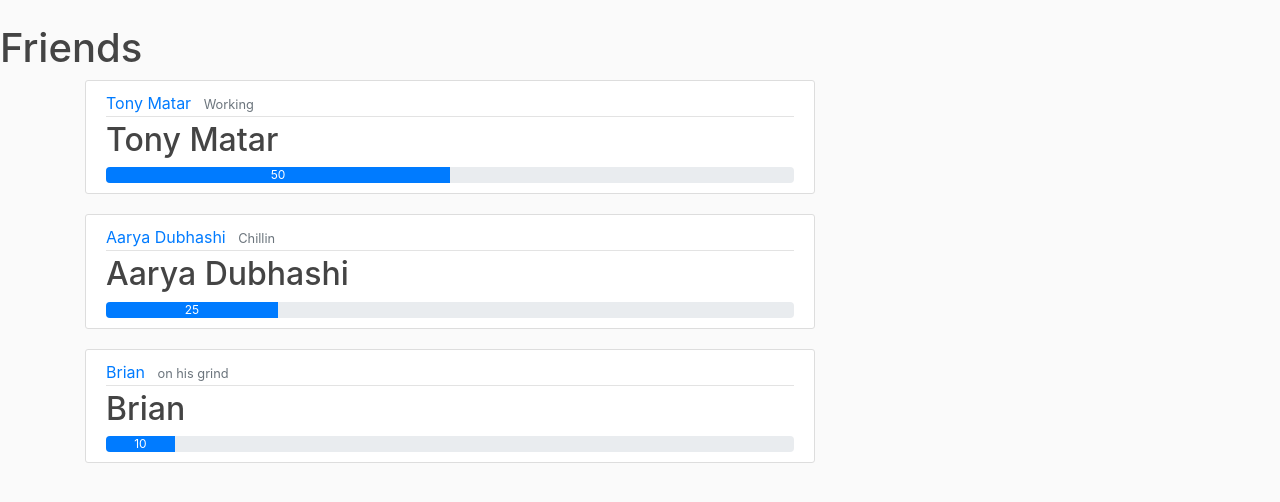
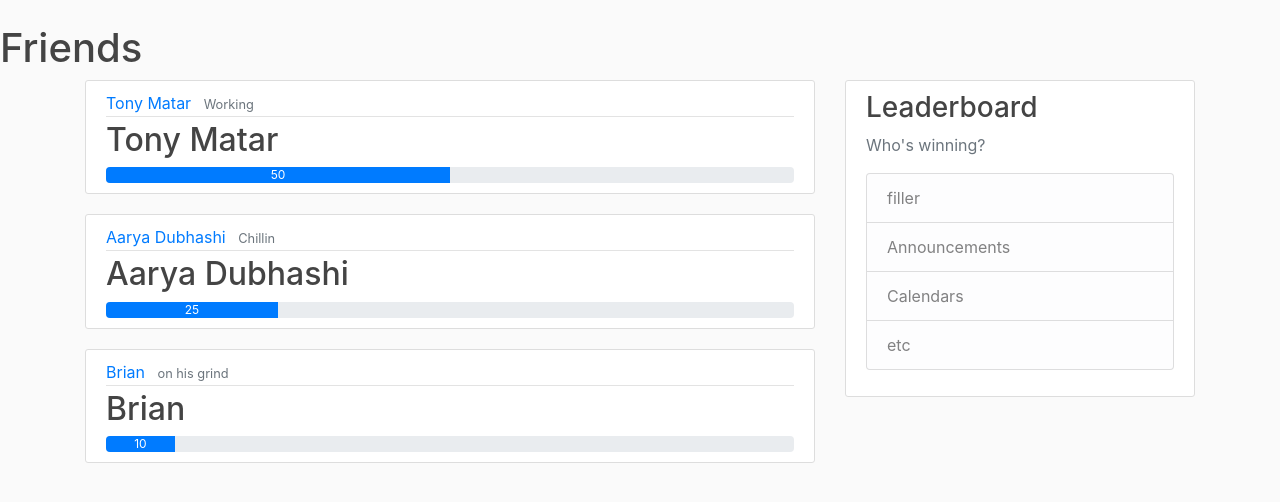
Before and after one commit to brian-baugher/BitCamp2023, a Django app: page /friends/ in a window 1280 px wide. Shown: the part 56-558 px from the top of the page. Run offline with Django 4.2, Linux system fonts and the light colour scheme; some libraries are stand-ins or nearby versions.

Commit message:
start lead

```diff
--- a/friends_list_app/views.py
+++ b/friends_list_app/views.py
@@ -20,10 +20,13 @@ friends = [     # database
     }
 ]
 
+progs = sorted(friends, key=lambda x:x['progress'])
+
 
 def friends_list_view(request):
     context = {
-        'friends' : friends
+        'friends' : friends,
+        'progs' : progs
     }
     # print(request.headers)
     return render(request, "friend.html", context)
--- a/templates/base.html
+++ b/templates/base.html
@@ -43,7 +43,7 @@
             <div class="col-md-8">
                 {% block content %}{% endblock content %}
             </div>
-
+            {% block sidebar %} {% endblock sidebar %}
         </div>
     </main>
     <!-- Optional JavaScript -->
--- a/templates/friend.html
+++ b/templates/friend.html
@@ -21,3 +21,19 @@
         </article>
     {% endfor %}
 {% endblock content %}
+
+{% block sidebar %}
+    <div class="col-md-4">
+        <div class="content-section">
+            <h3>Leaderboard</h3>
+            <p class='text-muted'>Who's winning?
+            <ul class="list-group">
+                <li class="list-group-item list-group-item-light">filler</li>
+                <li class="list-group-item list-group-item-light">Announcements</li>
+                <li class="list-group-item list-group-item-light">Calendars</li>
+                <li class="list-group-item list-group-item-light">etc</li>
+            </ul>
+            </p>
+        </div>
+    </div>
+{% endblock sidebar %}
```
